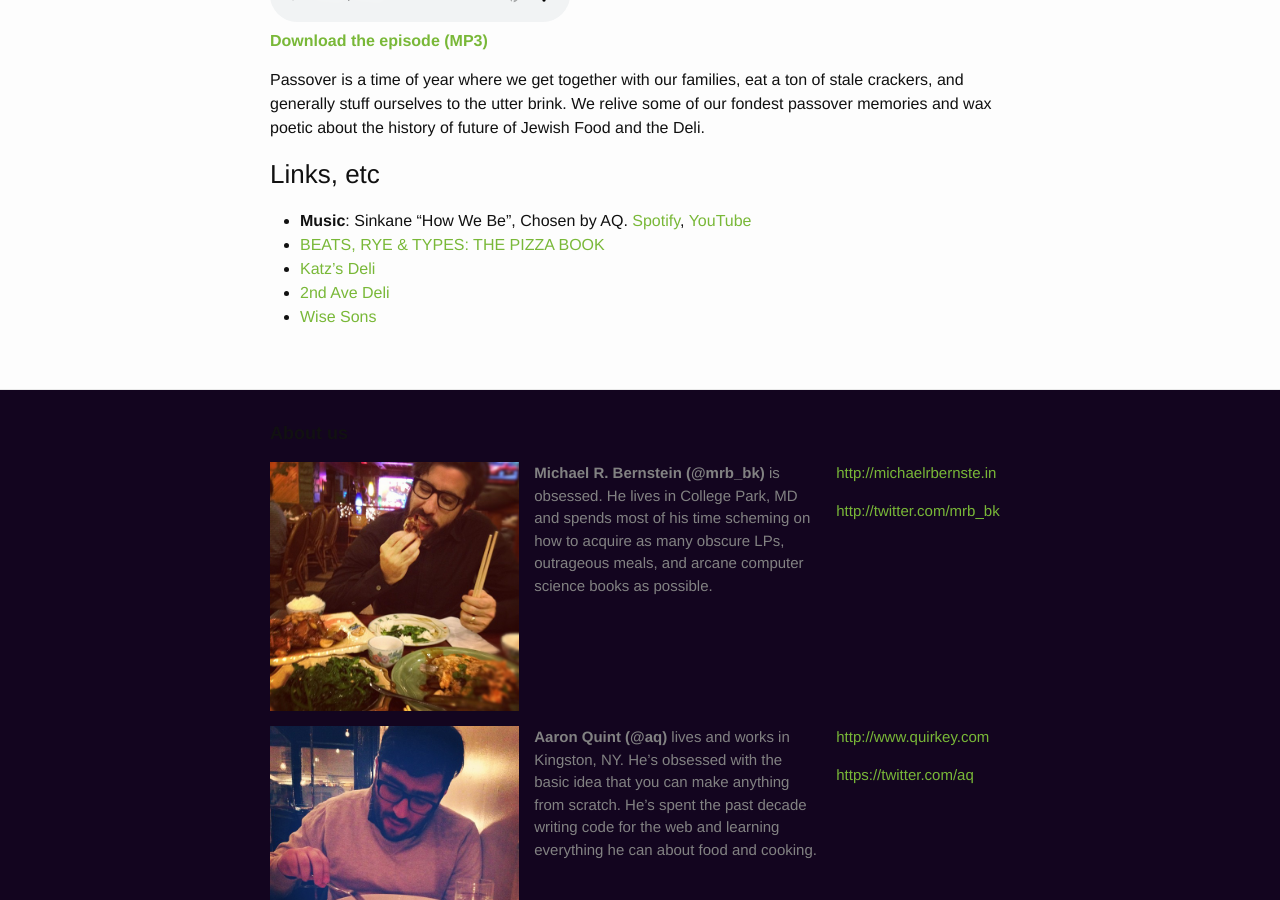
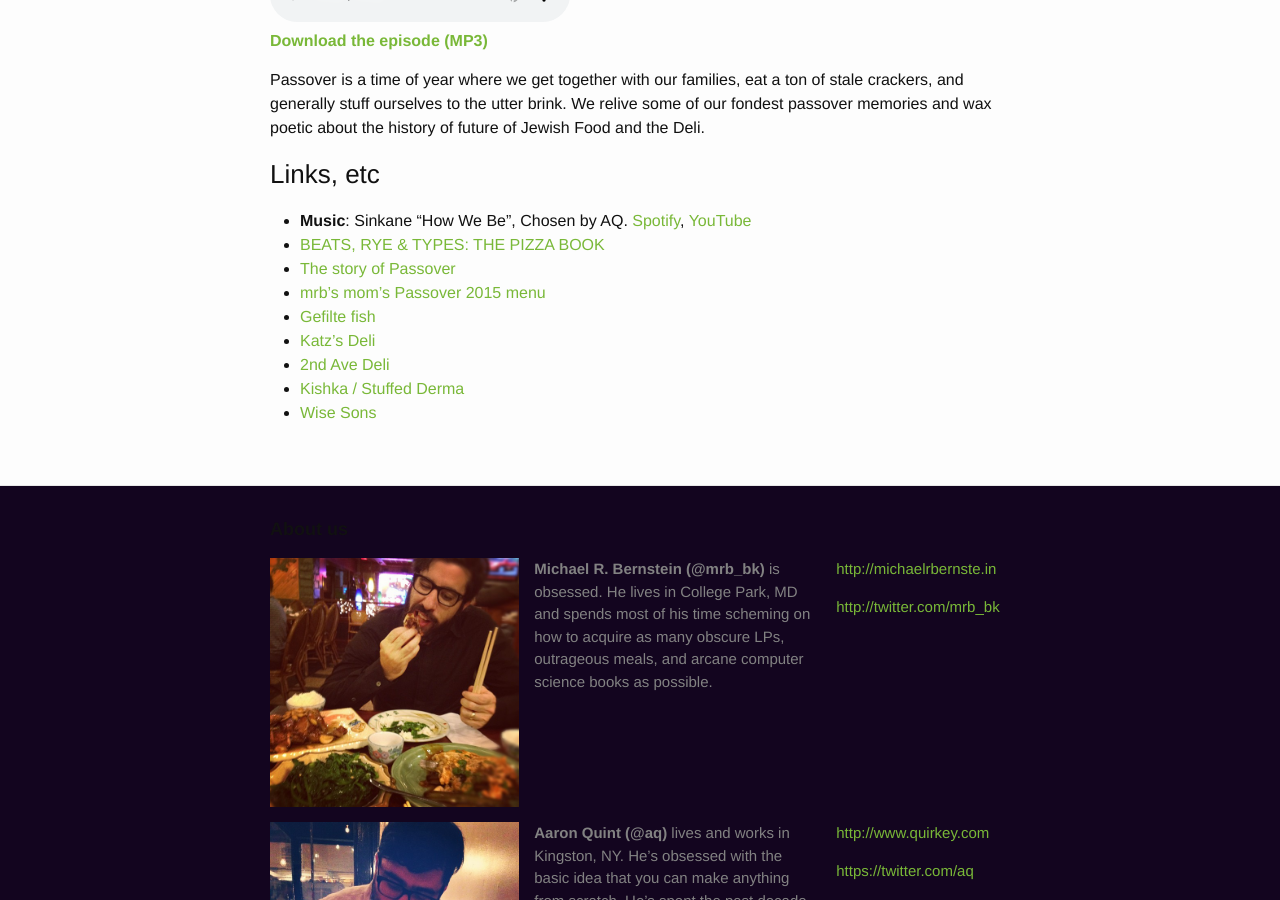
Before and after one commit to beatsryetypes/beatsryetypes.github.io, a Jekyll site: the page built from _posts/2015-04-06-episode-10-passover.md, in a window 1280 px wide and 900 px high, scrolled down 508 px. Built offline with Jekyll 4.4.1, drawn with Linux system fonts in a browser that asks for light colours.

Commit message:
Some links

```diff
--- a/_posts/2015-04-06-episode-10-passover.md
+++ b/_posts/2015-04-06-episode-10-passover.md
@@ -17,6 +17,10 @@
 
 * <strong>Music</strong>: Sinkane "How We Be", Chosen by AQ. [Spotify](https://open.spotify.com/track/3HTXW7ooYVsv2Czab07JeC), [YouTube](https://www.youtube.com/watch?v=3rleqAGR-zY)
 * [BEATS, RYE & TYPES: THE PIZZA BOOK](http://beatsryetypes.com/pizza)
+* [The story of Passover](http://en.wikipedia.org/wiki/Passover)
+* [mrb's mom's Passover 2015 menu](https://dl.dropboxusercontent.com/u/1401061/pesach_menu.png)
+* [Gefilte fish](http://en.wikipedia.org/wiki/Gefilte_fish)
 * [Katz's Deli](https://katzsdelicatessen.com/)
 * [2nd Ave Deli](http://www.2ndavedeli.com/)
+* [Kishka / Stuffed Derma](http://en.wikipedia.org/wiki/Kishka_%28food%29)
 * [Wise Sons](http://wisesonsdeli.com/)
```
